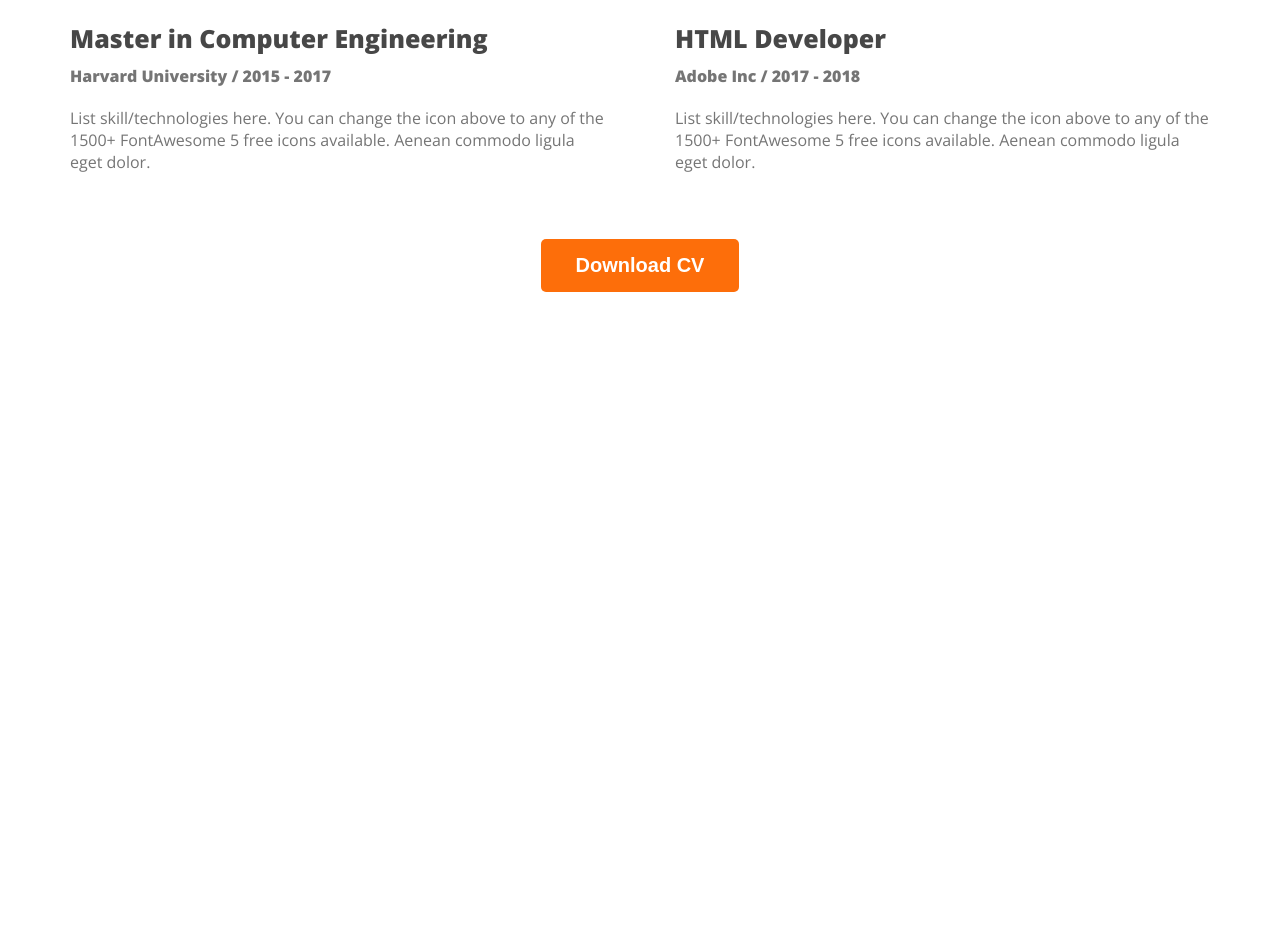
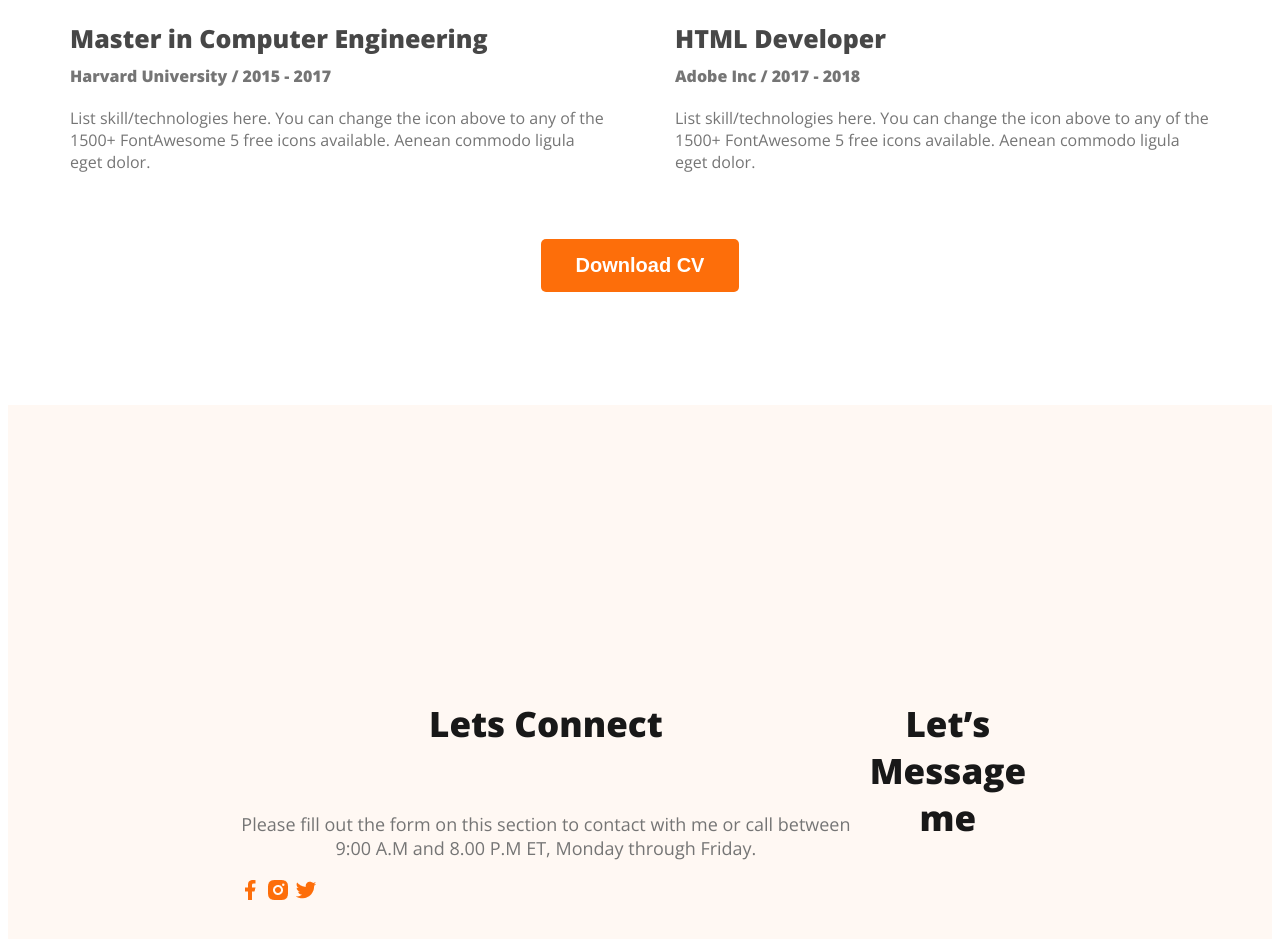
Before and after one commit to joymajumder23/web-developer-portfolio, a plain HTML site: page index.html in a window 1280 px wide. Shown: the part 3029-3968 px from the top of the page. Before the commit the page ends 3329 px from the top, so only its background shows below. Drawn offline with nearby package versions, Linux system fonts and the light colour scheme.

Commit message:
added footer some elements

```diff
--- a/index.html
+++ b/index.html
@@ -166,7 +166,18 @@
         </div>
     </main>
     <footer>
-
+        <div class="footer-column">
+            <h3 class="section-title">Lets Connect</h3>
+            <p class="section-des">
+                Please fill out the form on this section to contact with me or call between 9:00 A.M and 8.00 P.M ET, Monday through Friday.
+            </p>
+            <a href=""><img src="images/icons/facebook.png" alt=""></a>
+            <a href=""><img src="images/icons/insta.png" alt=""></a>
+            <a href=""><img src="images/icons/twitter.png" alt=""></a>
+        </div>
+        <div class="footer-column">
+            <h3 class="section-title">Let’s Message me</h3>
+        </div>
     </footer>
 </body>
 
--- a/styles/portfolio.css
+++ b/styles/portfolio.css
@@ -197,3 +197,10 @@ main section {
     text-align: center;
     margin-top: 50px;
 }
+/* footer styles */
+footer{
+    display: flex;
+background: #FFF8F3;
+padding: 130px 230px;
+margin-top: 113px;
+}
```
